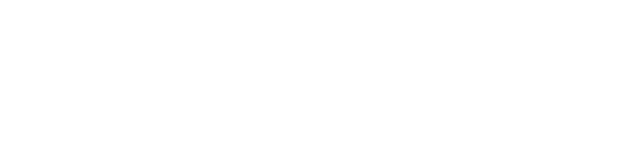
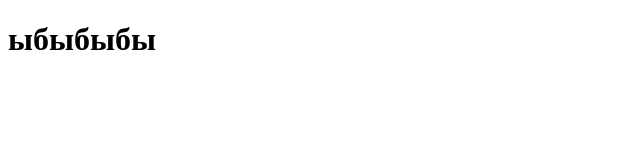
Before and after one commit to sonya002/test-repo, a plain HTML site: page index.html in a window 1280 px wide. Shown: the whole page, without its empty margins (0-640 px from the left). Drawn offline with Linux system fonts and the light colour scheme.

Commit message:
add title

```diff
--- a/index.html
+++ b/index.html
@@ -6,6 +6,6 @@
     <title>Document</title>
 </head>
 <body>
-
+    <h1>ыбыбыбы</h1>
 </body>
 </html>
```
